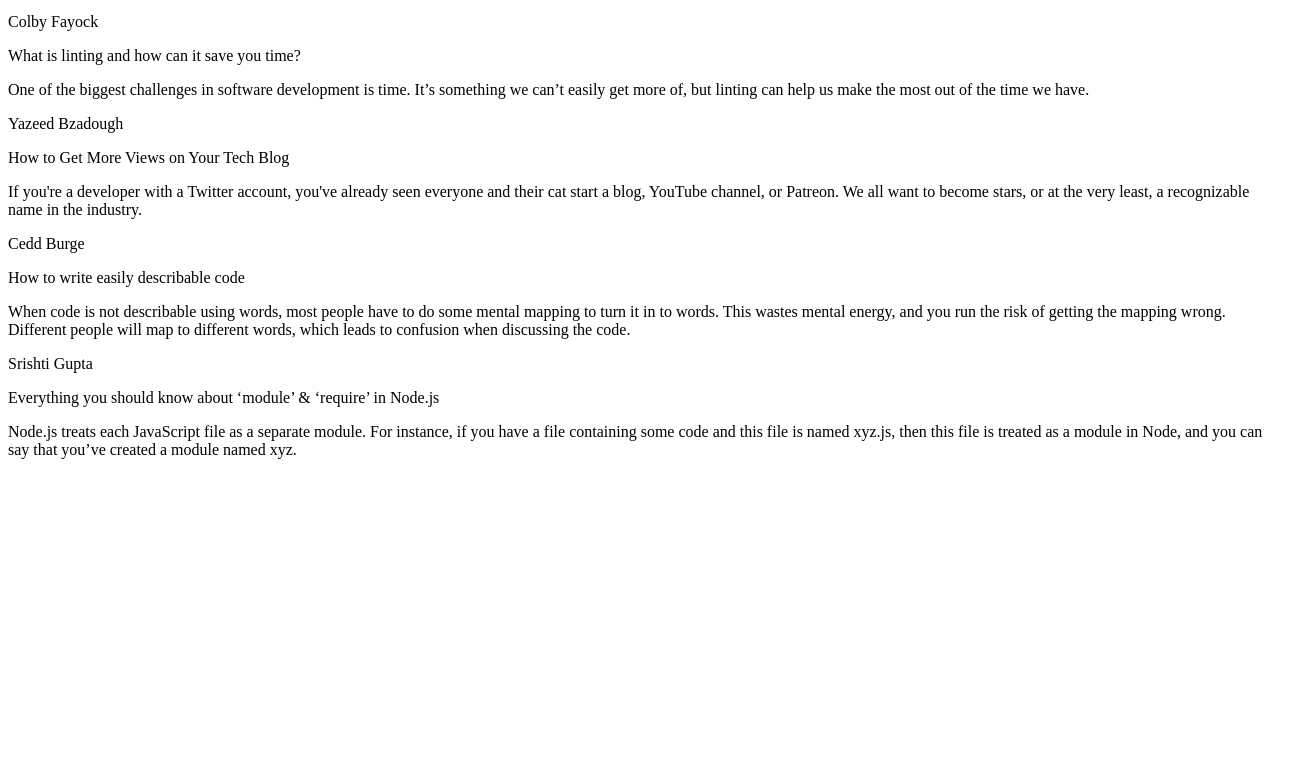
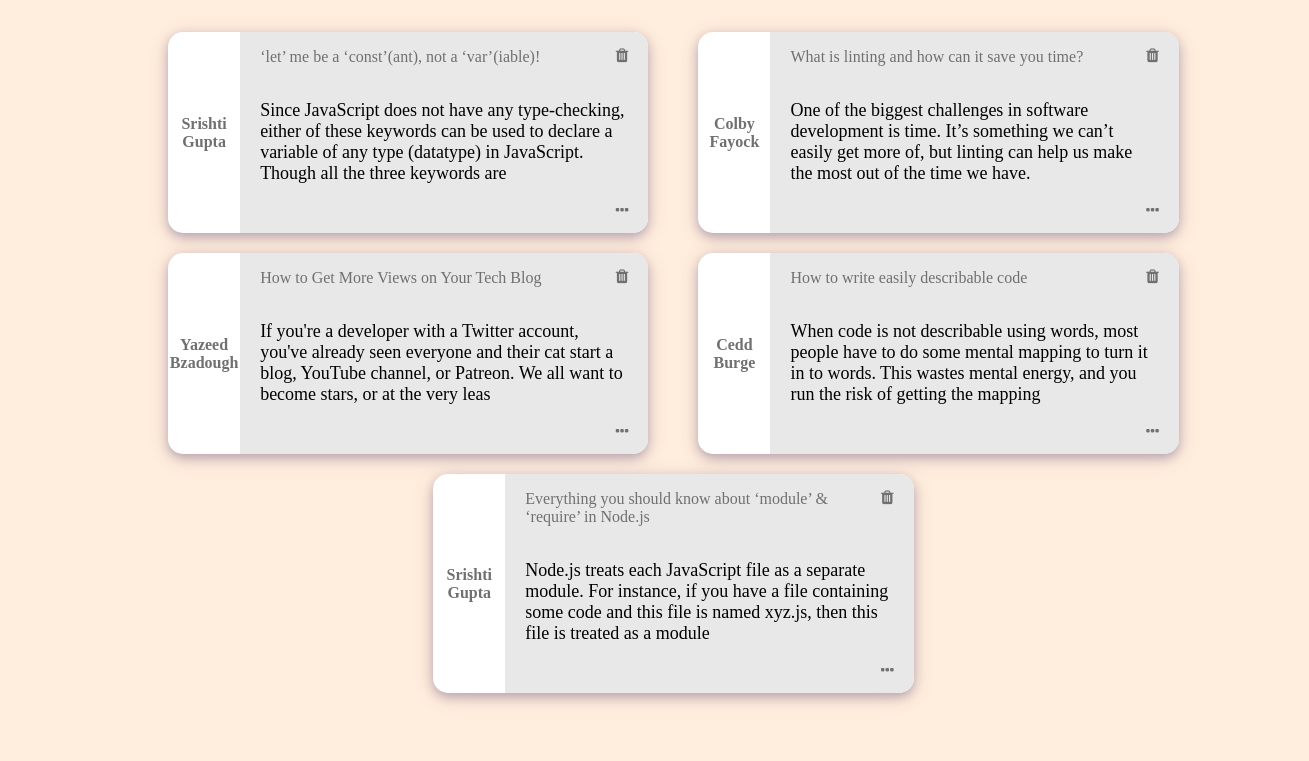
Before and after one commit to adarshrya/Course-6-Scribbler, a plain HTML site: page html/postslist.html in a window 1280 px wide. Shown: the part 123-884 px from the top of the page, 1309 px wide, since content can reach past the window. Before the commit the page ends 800 px from the top, so only its background shows below. Drawn offline with Linux system fonts and the light colour scheme.

Commit message:
Changes for #3 Creating PostsList Page

```diff
--- a/html/postslist.html
+++ b/html/postslist.html
@@ -2,129 +2,161 @@
 <html>
 
 <head>
-    <!-- TODO: Include Font Awesome file here -->
-    <!-- TODO: Include Google Fonts file here -->
+<title>Posts List</title>
+<!-- TODO: Include Font Awesome file here -->
+<link href='../font-awesome-4.7.0/css/font-awesome.min.css' rel='stylesheet' type='text/css'>
+<!-- TODO: Include Google Fonts file here -->
+<link href='../styles/fonts.css' rel='stylesheet' type='text/css'>
+<link href='../styles/common.css' rel='stylesheet' type='text/css'>
+<link href='../styles/postslist.css' rel='stylesheet' type='text/css'>
 </head>
 
-<body>
+<body onload="Trim()">
     <!-- TODO: Include code for header here -->
+    <div id="header"></div>
 
     <!-- ATTENTION: The HTML code for the list of posts has been given to you. You can feel free to add/delete/modify this code. You need to write the proper CSS and JavaScript code corresponding to this page so that the result looks like the screenshots given to you in the Project Statement. -->
 
     <!-- list of all posts starts here -->
-    <div>
+    <div class="postContainer">
 
         <!-- post 1 starts here -->
-        <div>
-            <div>
+        <div class="post" id="Post1">
+            <div class="postLeft">
                 <p>Srishti Gupta</p>
             </div>
 
-            <div>
-                <div>
-                    <p>‘let’ me be a ‘const’(ant), not a ‘var’(iable)!</p>
-                    <span>
+            <div class="postContent">
+                <div class="postTitle">
+                    <p class="lbltitle">‘let’ me be a ‘const’(ant), not a ‘var’(iable)!</p>
+                    <span class="postDelete" onclick="markPost('Post1')">
                         <!-- TODO: Include Font Awesome icon for delete icon here -->
+                        <i class="fa fa-trash" aria-hidden="true"></i>
                     </span>
                 </div>
-                <p>Since JavaScript does not have any type-checking, either of these keywords can be used to declare a variable of any type (datatype) in JavaScript. Though all the three keywords are used for the same purpose, they are different.</p>
-                <span>
+                <p class="postDesc">Since JavaScript does not have any type-checking, either of these keywords can be used to declare a variable of any type (datatype) in JavaScript. Though all the three keywords are used for the same purpose, they are different.</p>
+                <span class="postEllipsis"  onclick="openPost('Post1')">
                     <!-- TODO: Include Font Awesome icon for horizontal ellipsis icon here -->
+                    <i class="fa fa-ellipsis-h" aria-hidden="true"></i>
                 </span>
             </div>
         </div>
         <!-- post 1 ends here -->
 
         <!-- post 2 starts here -->
-        <div>
-            <div>
+        <div class="post" id="Post2">
+            <div class="postLeft">
                 <p>Colby Fayock</p>
             </div>
 
-            <div>
-                <div>
-                    <p>What is linting and how can it save you time?</p>
-                    <span>
+            <div class="postContent">
+                <div class="postTitle">
+                    <p class="lbltitle">What is linting and how can it save you time?</p>
+                    <span class="postDelete" onclick="markPost('Post2')">
                         <!-- TODO: Include Font Awesome icon for delete icon here -->
+                        <i class="fa fa-trash" aria-hidden="true"></i>
                     </span>
                 </div>
-                <p>One of the biggest challenges in software development is time. It’s something we can’t easily get more of, but linting can help us make the most out of the time we have.</p>
-                <span>
+                <p class="postDesc">One of the biggest challenges in software development is time. It’s something we can’t easily get more of, but linting can help us make the most out of the time we have.</p>
+                <span class="postEllipsis"  onclick="openPost('Post2')">
                     <!-- TODO: Include Font Awesome icon for horizontal ellipsis icon here -->
+                    <i class="fa fa-ellipsis-h" aria-hidden="true"></i>
                 </span>
             </div>
         </div>
         <!-- post 2 ends here -->
 
         <!-- post 3 starts here -->
-        <div>
-            <div>
+        <div class="post" id="Post3">
+            <div class="postLeft">
                 <p>Yazeed Bzadough</p>
             </div>
 
-            <div>
-                <div>
-                    <p>How to Get More Views on Your Tech Blog</p>
-                    <span>
+            <div class="postContent">
+                <div class="postTitle">
+                    <p class="lbltitle">How to Get More Views on Your Tech Blog</p>
+                    <span class="postDelete" onclick="markPost('Post3')">
                         <!-- TODO: Include Font Awesome icon for delete icon here -->
+                        <i class="fa fa-trash" aria-hidden="true"></i>
                     </span>
                 </div>
-                <p>If you're a developer with a Twitter account, you've already seen everyone and their cat start a blog, YouTube channel, or Patreon. We all want to become stars, or at the very least, a recognizable name in the industry.</p>
-                <span>
+                <p class="postDesc">If you're a developer with a Twitter account, you've already seen everyone and their cat start a blog, YouTube channel, or Patreon. We all want to become stars, or at the very least, a recognizable name in the industry.</p>
+                <span class="postEllipsis"  onclick="openPost('Post3')">
                     <!-- TODO: Include Font Awesome icon for horizontal ellipsis icon here -->
+                    <i class="fa fa-ellipsis-h" aria-hidden="true"></i>
                 </span>
             </div>
         </div>
         <!-- post 3 ends here -->
 
         <!-- post 4 starts here -->
-        <div>
-            <div>
+        <div class="post" id="Post4">
+            <div class="postLeft">
                 <p>Cedd Burge</p>
             </div>
 
-            <div>
-                <div>
-                    <p>How to write easily describable code</p>
-                    <span>
+            <div class="postContent">
+                <div class="postTitle">
+                    <p class="lbltitle">How to write easily describable code</p>
+                    <span class="postDelete" onclick="markPost('Post4')">
                         <!-- TODO: Include Font Awesome icon for delete icon here -->
+                        <i class="fa fa-trash" aria-hidden="true"></i>
                     </span>
                 </div>
-                <p>When code is not describable using words, most people have to do some mental mapping to turn it in to words. This wastes mental energy, and you run the risk of getting the mapping wrong. Different people will map to different words, which
+                <p class="postDesc">When code is not describable using words, most people have to do some mental mapping to turn it in to words. This wastes mental energy, and you run the risk of getting the mapping wrong. Different people will map to different words, which
                     leads to confusion when discussing the code.</p>
-                <span>
+                <span class="postEllipsis" onclick="openPost('Post4')">
                     <!-- TODO: Include Font Awesome icon for horizontal ellipsis icon here -->
+                    <i class="fa fa-ellipsis-h" aria-hidden="true"></i>
                 </span>
             </div>
         </div>
         <!-- post 4 ends here -->
 
         <!-- post 5 starts here -->
-        <div>
-            <div>
+        <div class="post" id="Post5">
+            <div class="postLeft">
                 <p>Srishti Gupta</p>
             </div>
 
-            <div>
-                <div>
-                    <p>Everything you should know about ‘module’ & ‘require’ in Node.js</p>
-                    <span>
+            <div class="postContent">
+                <div class="postTitle">
+                    <p class="lbltitle">Everything you should know about ‘module’ & ‘require’ in Node.js</p>
+                    <span class="postDelete" onclick="markPost('Post5')">
                         <!-- TODO: Include Font Awesome icon for delete icon here -->
+                        <i class="fa fa-trash" aria-hidden="true"></i>
                     </span>
                 </div>
-                <p>Node.js treats each JavaScript file as a separate module. For instance, if you have a file containing some code and this file is named xyz.js, then this file is treated as a module in Node, and you can say that you’ve created a module
+                <p class="postDesc">Node.js treats each JavaScript file as a separate module. For instance, if you have a file containing some code and this file is named xyz.js, then this file is treated as a module in Node, and you can say that you’ve created a module
                     named xyz.</p>
-                <span>
+                <span class="postEllipsis" onclick="openPost('Post5')">
                     <!-- TODO: Include Font Awesome icon for horizontal ellipsis icon here -->
+                    <i class="fa fa-ellipsis-h" aria-hidden="true"></i>
                 </span>
             </div>
         </div>
         <!-- post 5 ends here -->
 
         <!-- TODO: Write code for delete post modal here -->
+            <!-- The signInModal -->
+    <div id="deleteModal" class="modal">
+        <!-- Modal content -->
+        <div class="modal-content">
+            <span class="close" onclick="unmarkPost()"" ><i class="fa fa-times" aria-hidden="true"></i></span>
+            <p class="modalTitle">Are you sure you want to delete this post?</p>
+            <hr>
+            <form action="#" method="post">
+                <button type="button" id="btnYes" onclick="deletePost()">Yes</button>
+                <button type="button" id="btnNo"  onclick="unmarkPost()">No</button>
+            </form>
+        </div>
+    </div>
 
     </div>
     <!-- list of all posts ends here -->
+
+    <script src="../scripts/common.js"></script>
+    <script src="../scripts/postslist.js"></script>
 </body>
 
 </html>
--- /dev/null
+++ b/scripts/postslist.js
@@ -0,0 +1,30 @@
+function Trim(params) {
+  var descCollection = document.getElementsByClassName("postDesc");
+  for (var i = 0; i < document.getElementsByClassName("postDesc").length; i++) {
+    var val = document
+      .getElementsByClassName("postDesc")
+      [i].innerHTML.substring(0, 180);
+    descCollection[i].innerHTML = val;
+  }
+}
+var postid = "";
+
+function unmarkPost() {
+  postid = "";
+  hideModal("deleteModal");
+}
+
+function markPost(post_Id) {
+  postid = post_Id;
+  showModal("deleteModal");
+}
+
+function deletePost() {
+  var modal = document.getElementById(postid);
+  modal.style.display = "none";
+  hideModal("deleteModal");
+}
+
+function openPost(post_Id) {
+  window.location.href = "post.html";
+}
--- /dev/null
+++ b/styles/postslist.css
@@ -0,0 +1,96 @@
+body {
+  background-color: #ffeedd;
+}
+
+.postContainer {
+  height: 100%;
+  width: 95%;
+  padding: 50px 50px;
+  display: flex;
+  flex-direction: row;
+  flex-wrap: wrap;
+  justify-content: center;
+  align-content: flex-start;
+}
+
+.postContainer .post {
+  order: 2;
+  align-self: flex-start;
+  position: relative;
+  width: 40%;
+  height: 20%;
+  background: #fff;
+  box-shadow: 0 4px 10px 0 rgb(17 4 63 / 20%), 0 4px 20px 0 rgb(79 19 97 / 19%);
+  margin: 10px 10px 10px 20px;
+  float: left;
+  margin-left: 40px;
+  border-radius: 15px;
+  color: #707070;
+}
+
+.post .postLeft {
+  margin-top: auto;
+  margin-bottom: auto;
+  width: 15%;
+  max-width: 15%;
+  display: table-cell;
+  vertical-align: middle;
+  text-align: center;
+  font-weight: bold;
+}
+
+.post:hover {
+  box-shadow: 0 1rem 3rem rgba(0, 0, 0, 0.175) !important;
+}
+
+.post .postContent {
+  width: 85%;
+  display: table-cell;
+  text-align: left;
+  background-color: #e8e8e8;
+  border-radius: 0 15px 15px 0;
+  padding: 0 20px;
+  overflow: hidden;
+}
+
+.postContent .postTitle {
+  display: flex;
+  flex-direction: row;
+  justify-content: space-between;
+}
+.postContent .lbltitle {
+  color: #707070;
+}
+
+.postContent .postDesc {
+  color: black;
+  font-size: large;
+}
+
+.postContent .postDelete {
+  padding-top: 15px;
+  height: 16px;
+  cursor: pointer;
+}
+
+.postContent .postEllipsis {
+  float: right;
+  padding-bottom: 15px;
+  height: 16px;
+  cursor: pointer;
+}
+
+
+#deleteModal form{
+    display: flex;
+    flex-direction: row;
+    justify-content: space-between;
+}
+
+#deleteModal button{
+    width: 20%;
+}
+
+#deleteModal #btnNo{
+    background-color: red;
+}
```
